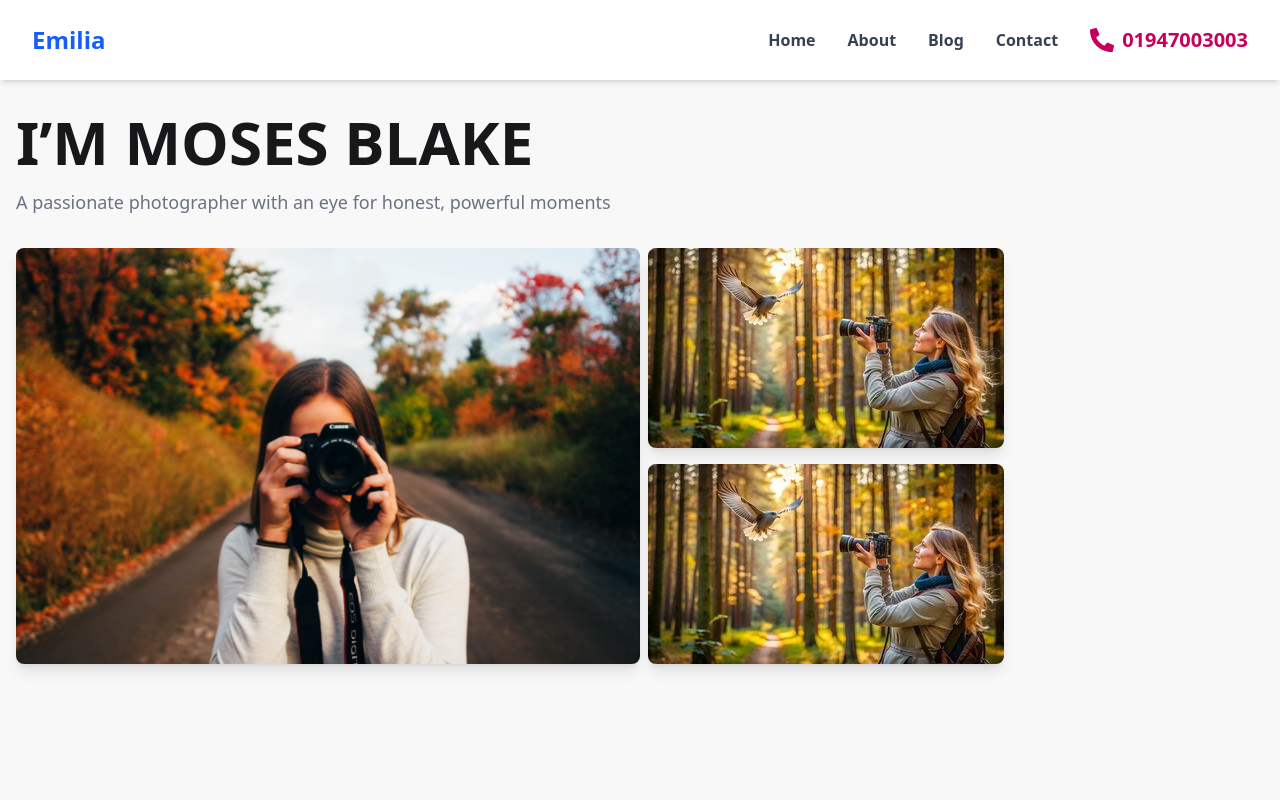
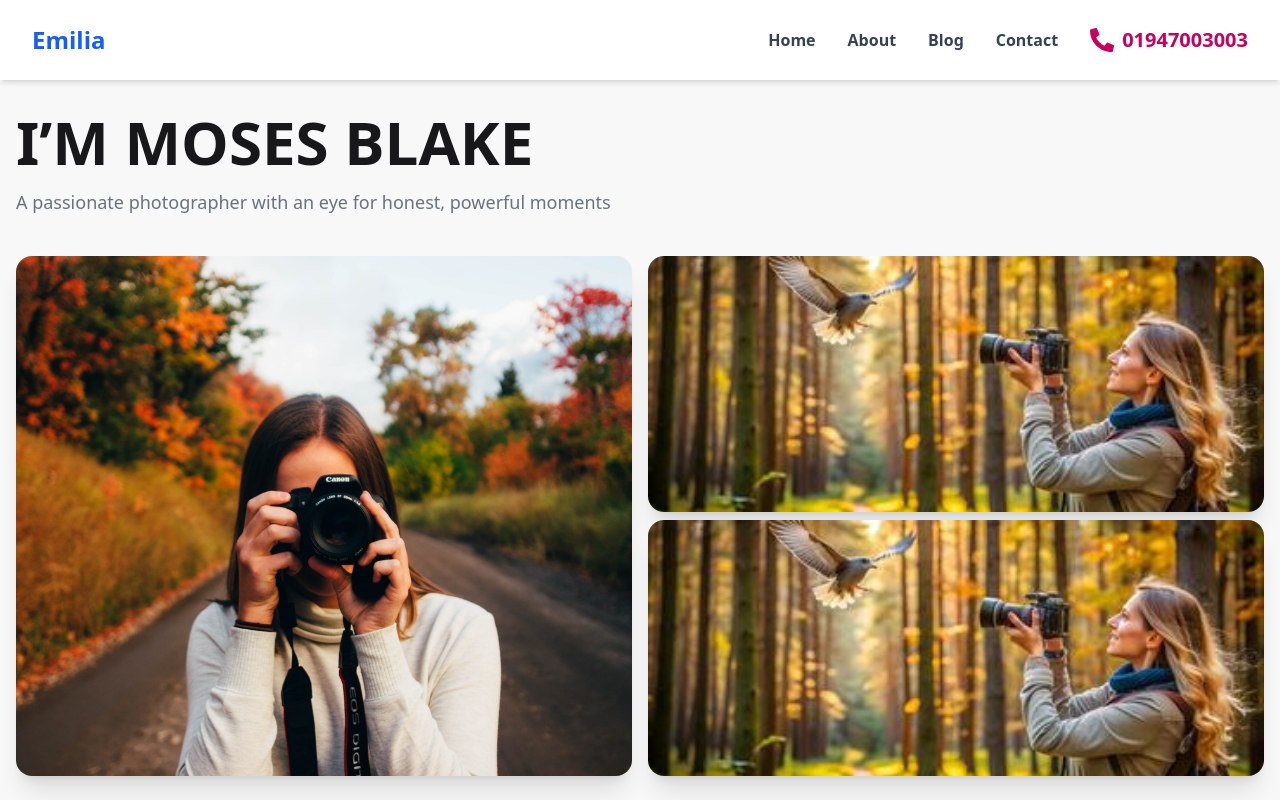
Before and after one commit to junayed-khan24/Emilia-, a React (Vite) app: page /about in a window 1280 px wide. Shown: the top 800 px of the page. Built offline with nearby package versions, Linux system fonts and the light colour scheme.

Commit message:
updated code

```diff
--- a/src/component/About.jsx
+++ b/src/component/About.jsx
@@ -4,23 +4,45 @@ import img1 from "../../src/assets/Heroo.jpg";
 
 const About = () => {
   return (
-   <div className="bg-base-200 w-full min-h-screen pt-12">
+    <div className="bg-base-200 w-full min-h-screen pt-12">
+      <div className="max-w-7xl mx-auto px-4 py-10 lg:py-16">
 
-    <div className="max-w-7xl mx-auto px-4 py-10 lg:py-16">
-        <h2 className="text-6xl font-bold mb-4">I’M MOSES BLAKE</h2>
-        <p className="text-gray-500 text-lg mb-8 max-w-2xl">
-             A passionate photographer with an eye for honest, powerful moments
+        {/* Heading */}
+        <h2 className="text-3xl sm:text-4xl md:text-5xl lg:text-6xl font-bold mb-4">
+          I’M MOSES BLAKE
+        </h2>
+
+        <p className="text-gray-500 text-base sm:text-lg mb-10 max-w-2xl">
+          A passionate photographer with an eye for honest, powerful moments
         </p>
 
-        <div className="flex gap-2">
-          <img src={img1} alt="Moses Blake" className="w-1/2 rounded-lg shadow-lg" />
-          <div>
-            <img src={img} alt="Moses Blake" className="w-full rounded-lg shadow-lg" />
-            <img src={img} alt="Moses Blake" className="w-full rounded-lg shadow-lg mt-4" />
+        {/* Responsive Image Grid */}
+        <div className="grid grid-cols-1 md:grid-cols-2 gap-4">
+
+          {/* Left Large Image */}
+          <img
+            src={img1}
+            alt="Moses Blake"
+            className="w-full h-64 sm:h-80 md:h-full object-cover rounded-2xl shadow-xl"
+          />
+
+          {/* Right Two Images */}
+          <div className=" grid-cols-1 sm:grid-cols-2 md:grid-cols-1 gap-4 md:block hidden space-y-2">
+            <img
+              src={img}
+              alt="Moses Blake"
+              className="w-full h-48 sm:h-64 object-cover rounded-2xl shadow-xl"
+            />
+            <img
+              src={img}
+              alt="Moses Blake"
+              className="w-full h-48 sm:h-64 object-cover rounded-2xl shadow-xl"
+            />
           </div>
+
         </div>
+      </div>
     </div>
-   </div>
   );
 };
 
```
